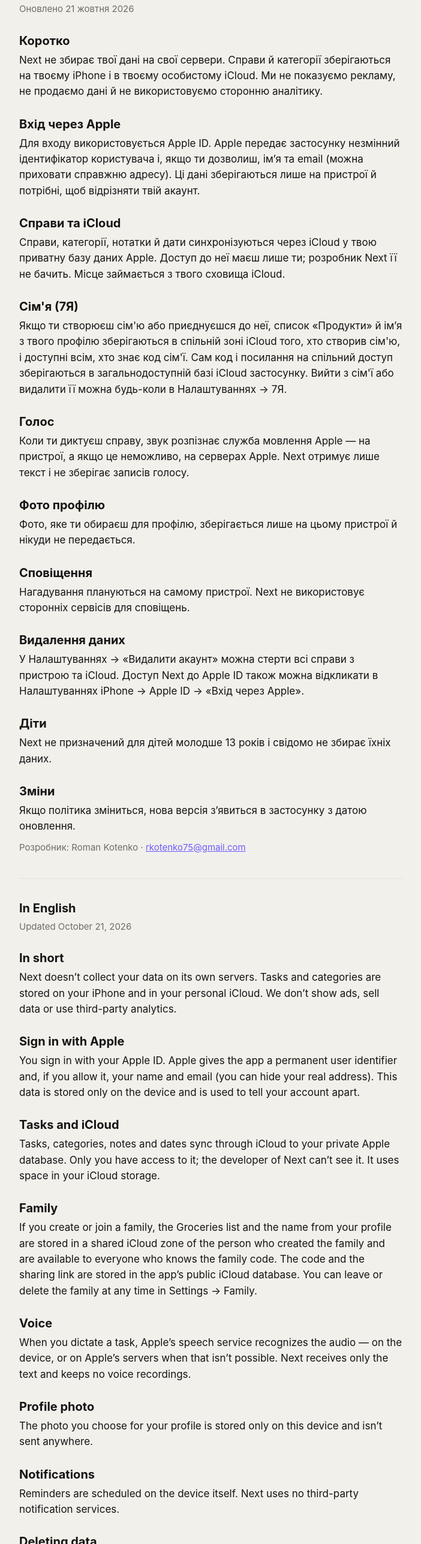
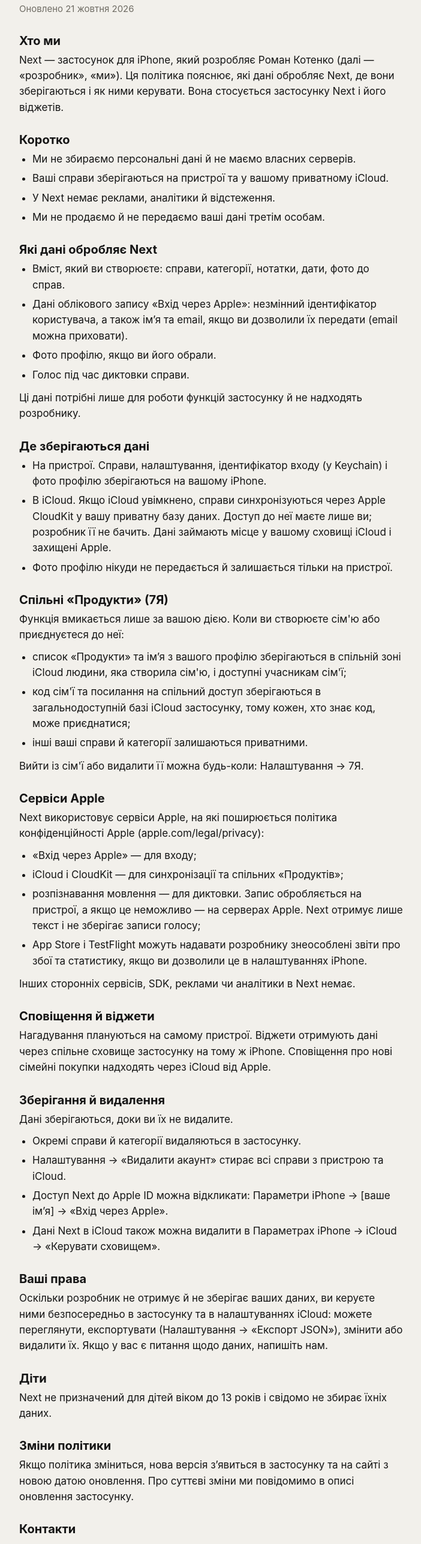
Before and after one commit to hyjtjb922c-droid/next-app, a plain HTML site: page privacy.html in a window 1280 px wide. Shown: the part 226-2800 px from the top of the page at 60% size, without its empty margins (288-990 px from the left). Drawn offline with Linux system fonts and the light colour scheme.

Commit message:
Privacy policy: clearer structure

```diff
--- a/privacy.html
+++ b/privacy.html
@@ -17,6 +17,8 @@
 h1 { font: 800 34px/1.15 ui-rounded, -apple-system, system-ui, sans-serif; margin: 0; }
 h2 { font: 700 20px/1.3 -apple-system, system-ui, sans-serif; margin: 28px 0 6px; }
 p { margin: 0 0 10px; }
+ul { margin: 0 0 12px; padding-left: 22px; }
+li { margin: 0 0 6px; }
 .muted { color: var(--muted); font-size: 15px; }
 .lang { display: flex; gap: 8px; margin: 0 0 24px; }
 .lang a { color: var(--accent); text-decoration: none; font-weight: 600; font-size: 15px; }
@@ -30,31 +32,71 @@
 <nav class="lang"><a href="#uk">Українська</a><a href="#en">English</a></nav><section id="uk" lang="uk">
 <h2>Українською</h2>
 <p class="muted">Оновлено 21 жовтня 2026</p>
-<h2>Коротко</h2><p>Next не збирає твої дані на свої сервери. Справи й категорії зберігаються на твоєму iPhone і в твоєму особистому iCloud. Ми не показуємо рекламу, не продаємо дані й не використовуємо сторонню аналітику.</p>
-<h2>Вхід через Apple</h2><p>Для входу використовується Apple ID. Apple передає застосунку незмінний ідентифікатор користувача і, якщо ти дозволиш, імʼя та email (можна приховати справжню адресу). Ці дані зберігаються лише на пристрої й потрібні, щоб відрізняти твій акаунт.</p>
-<h2>Справи та iCloud</h2><p>Справи, категорії, нотатки й дати синхронізуються через iCloud у твою приватну базу даних Apple. Доступ до неї маєш лише ти; розробник Next її не бачить. Місце займається з твого сховища iCloud.</p>
-<h2>Сім&#x27;я (7Я)</h2><p>Якщо ти створюєш сім&#x27;ю або приєднуєшся до неї, список «Продукти» й імʼя з твого профілю зберігаються в спільній зоні iCloud того, хто створив сім&#x27;ю, і доступні всім, хто знає код сім&#x27;ї. Сам код і посилання на спільний доступ зберігаються в загальнодоступній базі iCloud застосунку. Вийти з сім&#x27;ї або видалити її можна будь-коли в Налаштуваннях → 7Я.</p>
-<h2>Голос</h2><p>Коли ти диктуєш справу, звук розпізнає служба мовлення Apple — на пристрої, а якщо це неможливо, на серверах Apple. Next отримує лише текст і не зберігає записів голосу.</p>
-<h2>Фото профілю</h2><p>Фото, яке ти обираєш для профілю, зберігається лише на цьому пристрої й нікуди не передається.</p>
-<h2>Сповіщення</h2><p>Нагадування плануються на самому пристрої. Next не використовує сторонніх сервісів для сповіщень.</p>
-<h2>Видалення даних</h2><p>У Налаштуваннях → «Видалити акаунт» можна стерти всі справи з пристрою та iCloud. Доступ Next до Apple ID також можна відкликати в Налаштуваннях iPhone → Apple ID → «Вхід через Apple».</p>
-<h2>Діти</h2><p>Next не призначений для дітей молодше 13 років і свідомо не збирає їхніх даних.</p>
-<h2>Зміни</h2><p>Якщо політика зміниться, нова версія зʼявиться в застосунку з датою оновлення.</p>
-<p class="muted">Розробник: Roman Kotenko · <a href="mailto:rkotenko75@gmail.com">rkotenko75@gmail.com</a></p>
+<h2>Хто ми</h2>
+<p>Next — застосунок для iPhone, який розробляє Роман Котенко (далі — «розробник», «ми»). Ця політика пояснює, які дані обробляє Next, де вони зберігаються і як ними керувати. Вона стосується застосунку Next і його віджетів.</p>
+<h2>Коротко</h2>
+<ul><li>Ми не збираємо персональні дані й не маємо власних серверів.</li><li>Ваші справи зберігаються на пристрої та у вашому приватному iCloud.</li><li>У Next немає реклами, аналітики й відстеження.</li><li>Ми не продаємо й не передаємо ваші дані третім особам.</li></ul>
+<h2>Які дані обробляє Next</h2>
+<ul><li>Вміст, який ви створюєте: справи, категорії, нотатки, дати, фото до справ.</li><li>Дані облікового запису «Вхід через Apple»: незмінний ідентифікатор користувача, а також імʼя та email, якщо ви дозволили їх передати (email можна приховати).</li><li>Фото профілю, якщо ви його обрали.</li><li>Голос під час диктовки справи.</li></ul>
+<p>Ці дані потрібні лише для роботи функцій застосунку й не надходять розробнику.</p>
+<h2>Де зберігаються дані</h2>
+<ul><li>На пристрої. Справи, налаштування, ідентифікатор входу (у Keychain) і фото профілю зберігаються на вашому iPhone.</li><li>В iCloud. Якщо iCloud увімкнено, справи синхронізуються через Apple CloudKit у вашу приватну базу даних. Доступ до неї маєте лише ви; розробник її не бачить. Дані займають місце у вашому сховищі iCloud і захищені Apple.</li><li>Фото профілю нікуди не передається й залишається тільки на пристрої.</li></ul>
+<h2>Спільні «Продукти» (7Я)</h2>
+<p>Функція вмикається лише за вашою дією. Коли ви створюєте сім&#x27;ю або приєднуєтеся до неї:</p>
+<ul><li>список «Продукти» та імʼя з вашого профілю зберігаються в спільній зоні iCloud людини, яка створила сім&#x27;ю, і доступні учасникам сім&#x27;ї;</li><li>код сім&#x27;ї та посилання на спільний доступ зберігаються в загальнодоступній базі iCloud застосунку, тому кожен, хто знає код, може приєднатися;</li><li>інші ваші справи й категорії залишаються приватними.</li></ul>
+<p>Вийти із сім&#x27;ї або видалити її можна будь-коли: Налаштування → 7Я.</p>
+<h2>Сервіси Apple</h2>
+<p>Next використовує сервіси Apple, на які поширюється політика конфіденційності Apple (apple.com/legal/privacy):</p>
+<ul><li>«Вхід через Apple» — для входу;</li><li>iCloud і CloudKit — для синхронізації та спільних «Продуктів»;</li><li>розпізнавання мовлення — для диктовки. Запис обробляється на пристрої, а якщо це неможливо — на серверах Apple. Next отримує лише текст і не зберігає записи голосу;</li><li>App Store і TestFlight можуть надавати розробнику знеособлені звіти про збої та статистику, якщо ви дозволили це в налаштуваннях iPhone.</li></ul>
+<p>Інших сторонніх сервісів, SDK, реклами чи аналітики в Next немає.</p>
+<h2>Сповіщення й віджети</h2>
+<p>Нагадування плануються на самому пристрої. Віджети отримують дані через спільне сховище застосунку на тому ж iPhone. Сповіщення про нові сімейні покупки надходять через iCloud від Apple.</p>
+<h2>Зберігання й видалення</h2>
+<p>Дані зберігаються, доки ви їх не видалите.</p>
+<ul><li>Окремі справи й категорії видаляються в застосунку.</li><li>Налаштування → «Видалити акаунт» стирає всі справи з пристрою та iCloud.</li><li>Доступ Next до Apple ID можна відкликати: Параметри iPhone → [ваше імʼя] → «Вхід через Apple».</li><li>Дані Next в iCloud також можна видалити в Параметрах iPhone → iCloud → «Керувати сховищем».</li></ul>
+<h2>Ваші права</h2>
+<p>Оскільки розробник не отримує й не зберігає ваших даних, ви керуєте ними безпосередньо в застосунку та в налаштуваннях iCloud: можете переглянути, експортувати (Налаштування → «Експорт JSON»), змінити або видалити їх. Якщо у вас є питання щодо даних, напишіть нам.</p>
+<h2>Діти</h2>
+<p>Next не призначений для дітей віком до 13 років і свідомо не збирає їхніх даних.</p>
+<h2>Зміни політики</h2>
+<p>Якщо політика зміниться, нова версія зʼявиться в застосунку та на сайті з новою датою оновлення. Про суттєві зміни ми повідомимо в описі оновлення застосунку.</p>
+<h2>Контакти</h2>
+<p>Роман Котенко, розробник Next.</p>
+<p>Email: rkotenko75@gmail.com</p>
 </section><section id="en" lang="en">
 <h2>In English</h2>
 <p class="muted">Updated October 21, 2026</p>
-<h2>In short</h2><p>Next doesn’t collect your data on its own servers. Tasks and categories are stored on your iPhone and in your personal iCloud. We don’t show ads, sell data or use third-party analytics.</p>
-<h2>Sign in with Apple</h2><p>You sign in with your Apple ID. Apple gives the app a permanent user identifier and, if you allow it, your name and email (you can hide your real address). This data is stored only on the device and is used to tell your account apart.</p>
-<h2>Tasks and iCloud</h2><p>Tasks, categories, notes and dates sync through iCloud to your private Apple database. Only you have access to it; the developer of Next can’t see it. It uses space in your iCloud storage.</p>
-<h2>Family</h2><p>If you create or join a family, the Groceries list and the name from your profile are stored in a shared iCloud zone of the person who created the family and are available to everyone who knows the family code. The code and the sharing link are stored in the app’s public iCloud database. You can leave or delete the family at any time in Settings → Family.</p>
-<h2>Voice</h2><p>When you dictate a task, Apple’s speech service recognizes the audio — on the device, or on Apple’s servers when that isn’t possible. Next receives only the text and keeps no voice recordings.</p>
-<h2>Profile photo</h2><p>The photo you choose for your profile is stored only on this device and isn’t sent anywhere.</p>
-<h2>Notifications</h2><p>Reminders are scheduled on the device itself. Next uses no third-party notification services.</p>
-<h2>Deleting data</h2><p>In Settings → “Delete account” you can erase all tasks from the device and iCloud. You can also revoke Next’s access to your Apple ID in iPhone Settings → Apple ID → “Sign in with Apple”.</p>
-<h2>Children</h2><p>Next isn’t meant for children under 13 and doesn’t knowingly collect their data.</p>
-<h2>Changes</h2><p>If the policy changes, the new version will appear in the app with the date of the update.</p>
-<p class="muted">Developer: Roman Kotenko · <a href="mailto:rkotenko75@gmail.com">rkotenko75@gmail.com</a></p>
+<h2>Who we are</h2>
+<p>Next is an iPhone app developed by Roman Kotenko (“the developer”, “we”). This policy explains what data Next handles, where it is stored and how you can control it. It applies to the Next app and its widgets.</p>
+<h2>Summary</h2>
+<ul><li>We do not collect personal data and run no servers of our own.</li><li>Your tasks are stored on your device and in your private iCloud.</li><li>Next has no ads, analytics or tracking.</li><li>We do not sell or share your data with third parties.</li></ul>
+<h2>What data Next handles</h2>
+<ul><li>Content you create: tasks, categories, notes, dates and photos attached to tasks.</li><li>Sign in with Apple account data: a stable user identifier and, if you allow it, your name and email (you can hide your email).</li><li>A profile photo, if you choose one.</li><li>Your voice while you dictate a task.</li></ul>
+<p>This data is used only to make the app’s features work and is never sent to the developer.</p>
+<h2>Where data is stored</h2>
+<ul><li>On your device. Tasks, settings, the sign-in identifier (in the Keychain) and your profile photo are stored on your iPhone.</li><li>In iCloud. If iCloud is on, tasks sync through Apple CloudKit to your private database. Only you have access to it; the developer cannot see it. The data uses space in your iCloud storage and is protected by Apple.</li><li>Your profile photo is not sent anywhere and stays on the device.</li></ul>
+<h2>Shared Groceries (Family)</h2>
+<p>This feature turns on only when you use it. When you create or join a family:</p>
+<ul><li>the Groceries list and the name from your profile are stored in a shared iCloud zone of the person who created the family and are available to family members;</li><li>the family code and sharing link are stored in the app’s public iCloud database, so anyone who knows the code can join;</li><li>your other tasks and categories stay private.</li></ul>
+<p>You can leave or delete the family at any time in Settings → Family.</p>
+<h2>Apple services</h2>
+<p>Next uses Apple services, which are covered by Apple’s Privacy Policy (apple.com/legal/privacy):</p>
+<ul><li>Sign in with Apple — to sign in;</li><li>iCloud and CloudKit — for sync and shared Groceries;</li><li>speech recognition — for dictation. Audio is processed on the device or, when that isn’t possible, on Apple’s servers. Next receives only the text and keeps no voice recordings;</li><li>the App Store and TestFlight may give the developer anonymised crash reports and statistics if you allowed this in iPhone Settings.</li></ul>
+<p>Next contains no other third-party services, SDKs, ads or analytics.</p>
+<h2>Notifications and widgets</h2>
+<p>Reminders are scheduled on the device itself. Widgets read data from the app’s shared storage on the same iPhone. Notifications about new family groceries arrive through Apple’s iCloud.</p>
+<h2>Retention and deletion</h2>
+<p>Data is kept until you delete it.</p>
+<ul><li>Delete individual tasks and categories in the app.</li><li>Settings → “Delete account” erases all tasks from the device and iCloud.</li><li>You can revoke Next’s access to your Apple ID in iPhone Settings → [your name] → Sign in with Apple.</li><li>You can also delete Next’s iCloud data in iPhone Settings → iCloud → Manage Storage.</li></ul>
+<h2>Your rights</h2>
+<p>Because the developer does not receive or store your data, you control it directly in the app and in iCloud settings: you can view, export (Settings → Export JSON), change or delete it. If you have questions about your data, contact us.</p>
+<h2>Children</h2>
+<p>Next is not intended for children under 13 and does not knowingly collect their data.</p>
+<h2>Changes to this policy</h2>
+<p>If this policy changes, the new version will appear in the app and on the website with a new “updated” date. We will mention significant changes in the app’s release notes.</p>
+<h2>Contact</h2>
+<p>Roman Kotenko, developer of Next.</p>
+<p>Email: rkotenko75@gmail.com</p>
 </section>
 </main></body>
 </html>
```
Also changed, not shown: index.html (+2 -0 lines), support.html (+2 -0 lines).
